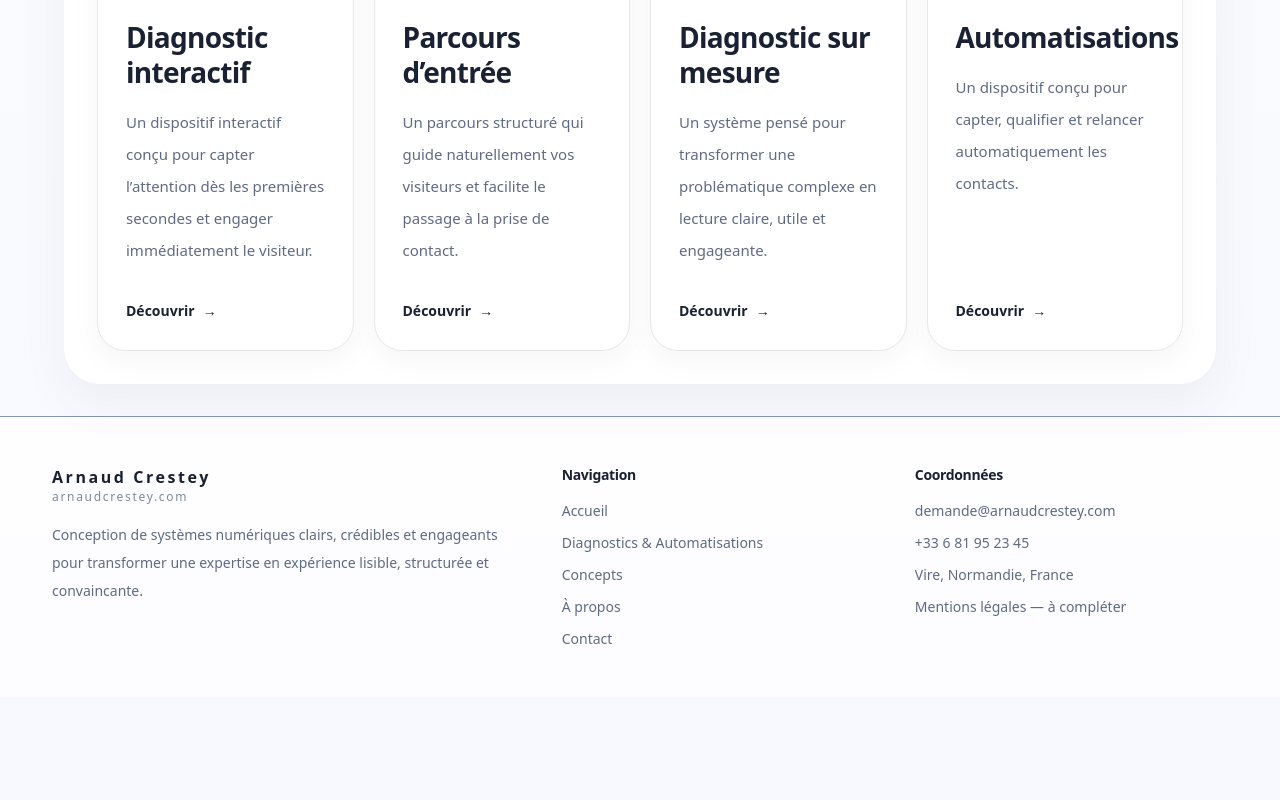
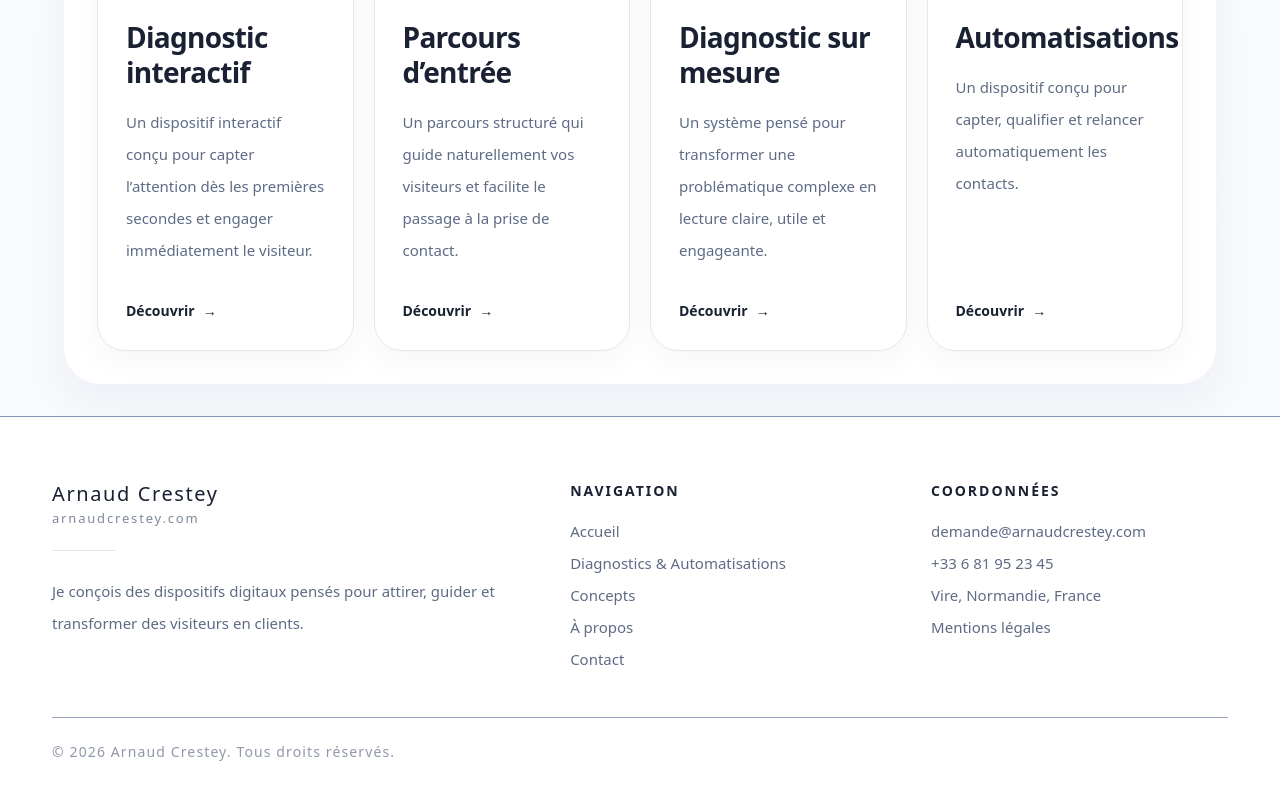
Before and after one commit to arnaudcrestey/portail-site-vitrine, a Next.js app: page / in a window 1280 px wide. Shown: the part 2218-3018 px from the top of the page. Before the commit the page ends 2915 px from the top, so only its background shows below. Built offline with nearby package versions, Linux system fonts and the light colour scheme.

Commit message:
Update footer.tsx

```diff
--- a/components/footer.tsx
+++ b/components/footer.tsx
@@ -4,30 +4,39 @@ import { contactDetails, navigation } from '@/data/site';
 
 export function Footer() {
   return (
-    <footer className="border-t border-line/80 bg-white/75">
-      <div className="container-layout grid gap-10 py-12 lg:grid-cols-[1.2fr_0.8fr_0.8fr]">
-        <div className="space-y-4">
+    <footer className="relative border-t border-line/80 bg-white">
+      <div className="container-layout py-14 sm:py-16">
+        <div className="grid gap-12 lg:grid-cols-[1.3fr_0.85fr_0.85fr] lg:gap-16">
+          <div className="max-w-md">
             <div className="flex flex-col leading-tight">
-            <p className="text-sm font-semibold tracking-[0.16em] text-ink sm:text-base">
+              <p className="text-[18px] font-medium tracking-[0.08em] text-ink sm:text-[20px]">
                 Arnaud Crestey
               </p>
-            <p className="text-[11px] tracking-[0.14em] text-slate/80 sm:text-xs">
+              <p className="mt-1 text-[12px] tracking-[0.14em] text-slate/80 sm:text-[13px]">
                 arnaudcrestey.com
               </p>
             </div>
 
-          <p className="max-w-md text-sm leading-7 text-slate">
-            Conception de systèmes numériques clairs, crédibles et engageants pour transformer une
-            expertise en expérience lisible, structurée et convaincante.
+            <div className="mt-6 h-px w-16 bg-line" />
+
+            <p className="mt-6 text-sm leading-8 text-slate sm:text-[15px]">
+              Je conçois des dispositifs digitaux pensés pour attirer, guider et transformer des
+              visiteurs en clients.
             </p>
           </div>
 
           <div>
-          <h2 className="text-sm font-semibold text-ink">Navigation</h2>
-          <ul className="mt-4 space-y-3 text-sm text-slate">
+            <h2 className="text-sm font-semibold uppercase tracking-[0.14em] text-ink">
+              Navigation
+            </h2>
+
+            <ul className="mt-5 space-y-3 text-sm text-slate sm:text-[15px]">
               {navigation.map((item) => (
                 <li key={item.href}>
-                <Link href={item.href} className="transition hover:text-ink">
+                  <Link
+                    href={item.href}
+                    className="transition duration-300 hover:text-ink"
+                  >
                     {item.label}
                   </Link>
                 </li>
@@ -36,13 +45,39 @@ export function Footer() {
           </div>
 
           <div>
-          <h2 className="text-sm font-semibold text-ink">Coordonnées</h2>
-          <ul className="mt-4 space-y-3 text-sm text-slate">
-            <li>{contactDetails.email}</li>
-            <li>{contactDetails.phone}</li>
+            <h2 className="text-sm font-semibold uppercase tracking-[0.14em] text-ink">
+              Coordonnées
+            </h2>
+
+            <ul className="mt-5 space-y-3 text-sm text-slate sm:text-[15px]">
+              <li>
+                <a
+                  href={`mailto:${contactDetails.email}`}
+                  className="transition duration-300 hover:text-ink"
+                >
+                  {contactDetails.email}
+                </a>
+              </li>
+              <li>
+                <a
+                  href={`tel:${contactDetails.phone.replace(/\s+/g, '')}`}
+                  className="transition duration-300 hover:text-ink"
+                >
+                  {contactDetails.phone}
+                </a>
+              </li>
               <li>{contactDetails.location}</li>
-            <li>Mentions légales — à compléter</li>
+              <li>
+                <span>Mentions légales</span>
+              </li>
             </ul>
+          </div>
+        </div>
+
+        <div className="mt-12 border-t border-line/70 pt-6">
+          <p className="text-xs tracking-[0.08em] text-slate/70 sm:text-sm">
+            © {new Date().getFullYear()} Arnaud Crestey. Tous droits réservés.
+          </p>
         </div>
       </div>
     </footer>
```
Lines whose indentation alone changed are shown as unchanged.
